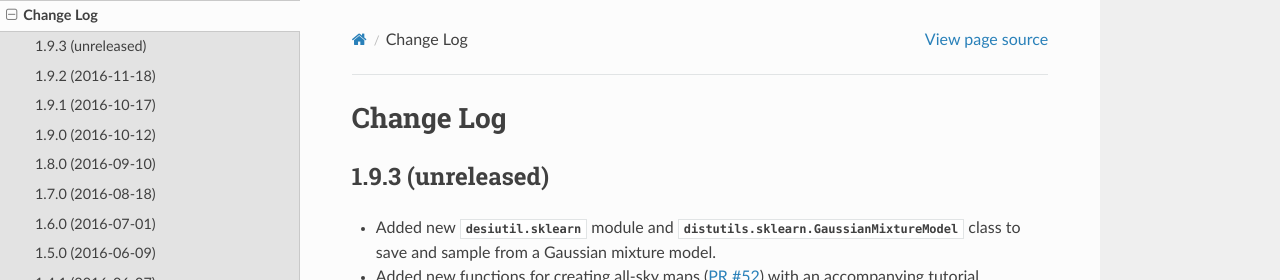
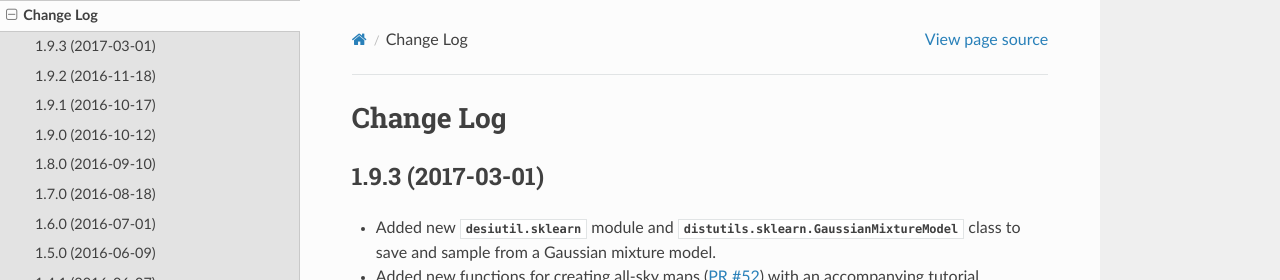
Before and after one commit to desihub/desiutil, a Sphinx documentation site: the page built from doc/changes.rst, in a window 1280 px wide and 900 px high. Shown: the top 280 px of the window. Built offline with Sphinx 7.4.7 and the Read the Docs theme 2.0.0, drawn with Linux system fonts in a browser that asks for light colours.

Commit message:
preparing to tag 1.9.3

```diff
--- a/doc/changes.rst
+++ b/doc/changes.rst
@@ -2,7 +2,7 @@
 Change Log
 ==========
 
-1.9.3 (unreleased)
+1.9.3 (2017-03-01)
 ------------------
 
 * Added new :mod:`desiutil.sklearn` module and
--- a/py/desiutil/_version.py
+++ b/py/desiutil/_version.py
@@ -1 +1 @@
-__version__ = '1.9.2.dev381'
+__version__ = '1.9.3'
```
